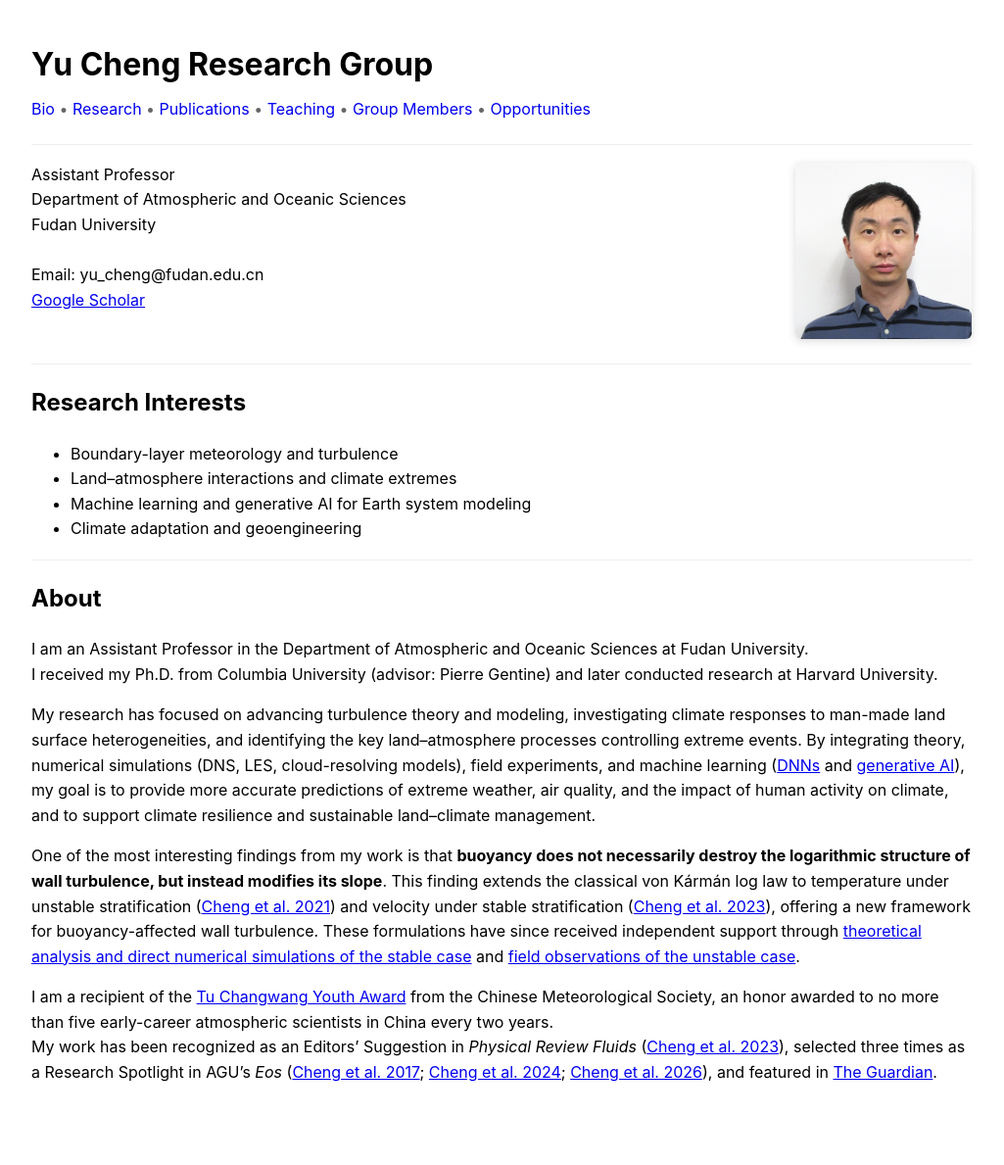
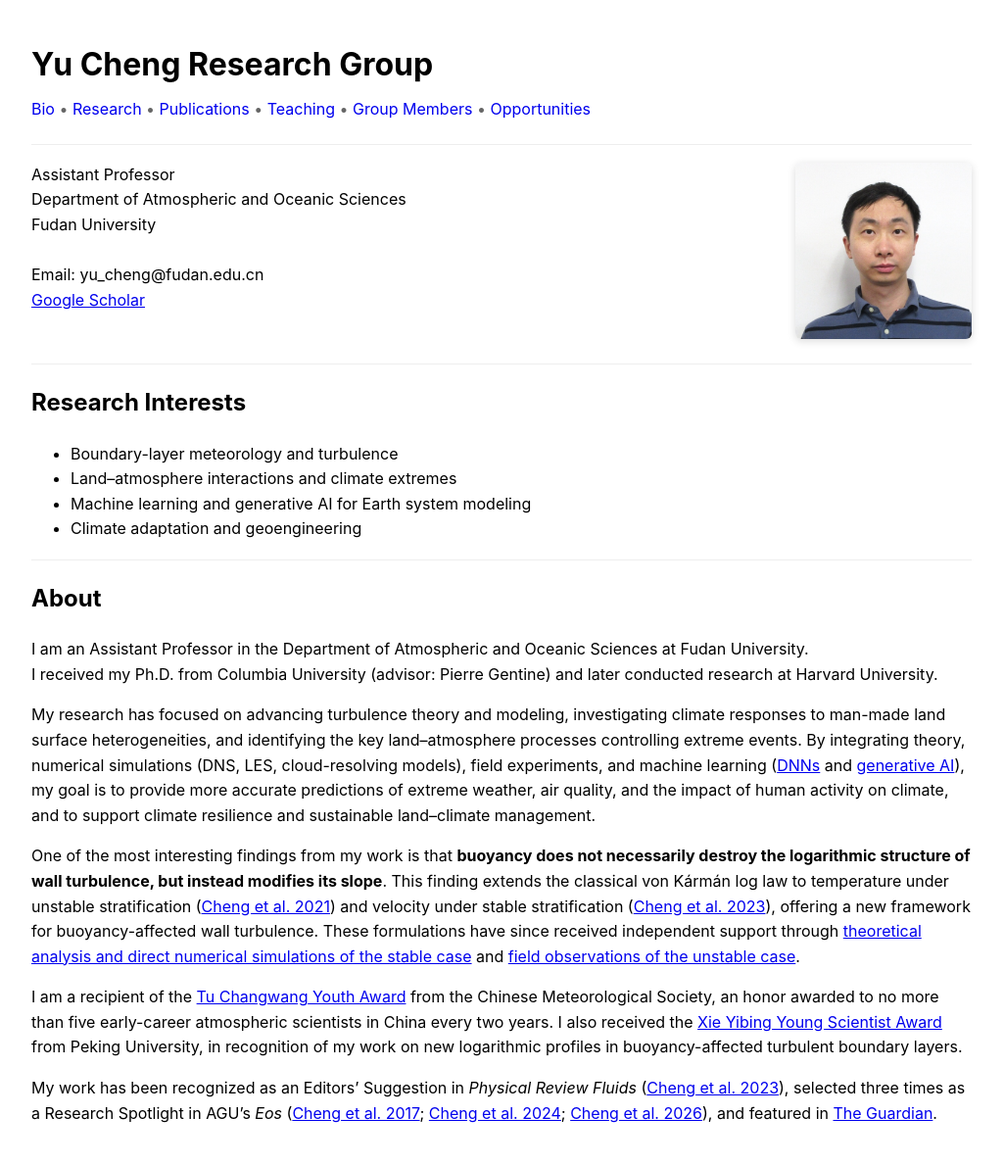
Before and after one commit to yc2965/yc2965.github.io, a Jekyll site: the page built from index.md, in a window 1280 px wide. Shown: the whole page at 98% size, without its empty margins (128-1153 px from the left). Built offline with Jekyll 4.4.1, drawn with Linux system fonts in a browser that asks for light colours; our own code applies the rules of GitHub Pages for plain Markdown files; before the commit the page ends 1148 px from its top, so only the background shows below that.

Commit message:
Update index.md

```diff
--- a/index.md
+++ b/index.md
@@ -38,5 +38,6 @@ My research has focused on advancing turbulence theory and modeling, investigati
 
 One of the most interesting findings from my work is that **buoyancy does not necessarily destroy the logarithmic structure of wall turbulence, but instead modifies its slope**. This finding extends the classical von Kármán log law to temperature under unstable stratification ([Cheng et al. 2021](https://journals.aps.org/prfluids/abstract/10.1103/PhysRevFluids.6.034606)) and velocity under stable stratification ([Cheng et al. 2023](https://journals.aps.org/prfluids/abstract/10.1103/PhysRevFluids.8.114602)), offering a new framework for buoyancy-affected wall turbulence. These formulations have since received independent support through [theoretical analysis and direct numerical simulations of the stable case](http://www.tsfp-conference.org/proceedings/2026/116.pdf) and [field observations of the unstable case](https://link.springer.com/chapter/10.1007/978-3-031-47258-9_8).
 
-I am a recipient of the [Tu Changwang Youth Award](https://www.cms1924.org/xcwAward.html) from the Chinese Meteorological Society, an honor awarded to no more than five early-career atmospheric scientists in China every two years.
+I am a recipient of the [Tu Changwang Youth Award](https://www.cms1924.org/xcwAward.html) from the Chinese Meteorological Society, an honor awarded to no more than five early-career atmospheric scientists in China every two years.  I also received the [Xie Yibing Young Scientist Award](https://www.atmos.pku.edu.cn/xybj/xybqnqxkjj/jjkjj/3dqyhykxx197.htm) from Peking University, in recognition of my work on new logarithmic profiles in buoyancy-affected turbulent boundary layers.
+
 My work has been recognized as an Editors’ Suggestion in *Physical Review Fluids* ([Cheng et al. 2023](https://doi.org/10.1103/PhysRevFluids.8.114602)), selected three times as a Research Spotlight in AGU’s *Eos* ([Cheng et al. 2017](https://eos.org/research-spotlights/global-atmospheric-observations-may-need-tweaking-for-turbulence); [Cheng et al. 2024](https://eos.org/research-spotlights/seemingly-simple-climate-adaptation-strategy-could-backfire); [Cheng et al. 2026](https://eos.org/research-spotlights/how-much-will-western-wildfires-worsen-under-warming)), and featured in [The Guardian](https://www.theguardian.com/news/2024/dec/05/weatherwatch-why-cooling-white-roofs-cause-neighbours-to-swelter).
```
